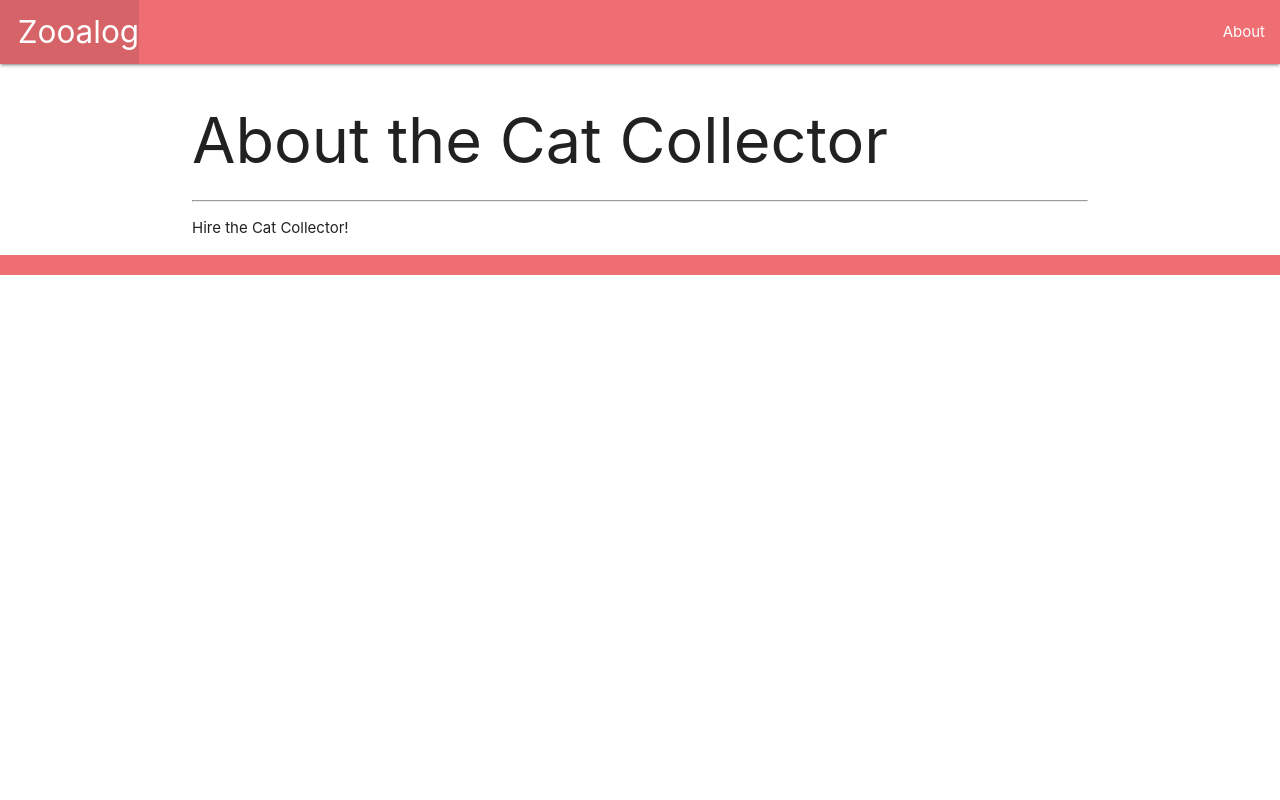
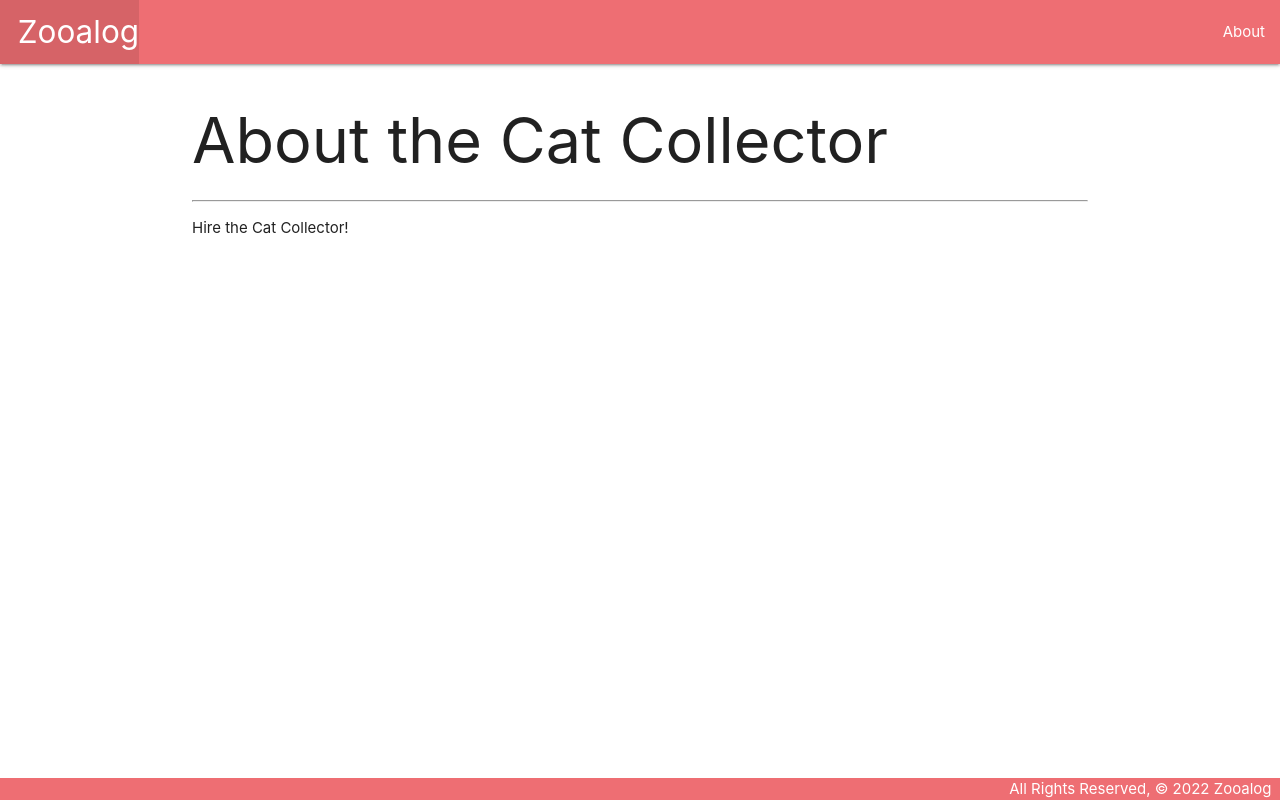
Before and after one commit to emilyaikens/Zooalog, a Django app: page /about in a window 1280 px wide. Run offline with Django 3.2, Linux system fonts and the light colour scheme.

Commit message:
add static/css/style.css and update base.html to load static and stylesheet

```diff
--- /dev/null
+++ b/main_app/static/css/style.css
@@ -0,0 +1,14 @@
+body {
+    display: flex;
+    min-height: 100vh;
+    flex-direction: column;
+}
+
+main {
+    flex: 1 0 auto;
+}
+
+footer.page-footer {
+    padding-top: 0;
+    text-align: right;
+}
--- a/main_app/templates/base.html
+++ b/main_app/templates/base.html
@@ -1,6 +1,9 @@
 <!-- Template inheritance is a feature built in to Django -->
 <!-- Templates can extend another template via blocks -->
 <!-- Django template tags control logic within a template -->
+
+<!-- load css from static/css/style.css -->
+{% load static %}
 
 <!DOCTYPE html>
 <html lang="en">
@@ -10,6 +13,7 @@
     <meta http-equiv="X-UA-Compatible" content="ie=edge">
     <title>Zooalog</title>
     <link rel="stylesheet" href="https://cdnjs.cloudflare.com/ajax/libs/materialize/1.0.0/css/materialize.min.css">
+    <link rel="stylesheet" type="text/css" href="{% static 'css/style.css' %}">
 </head>
 <body>
     <header class="navbar-fixed">
```
